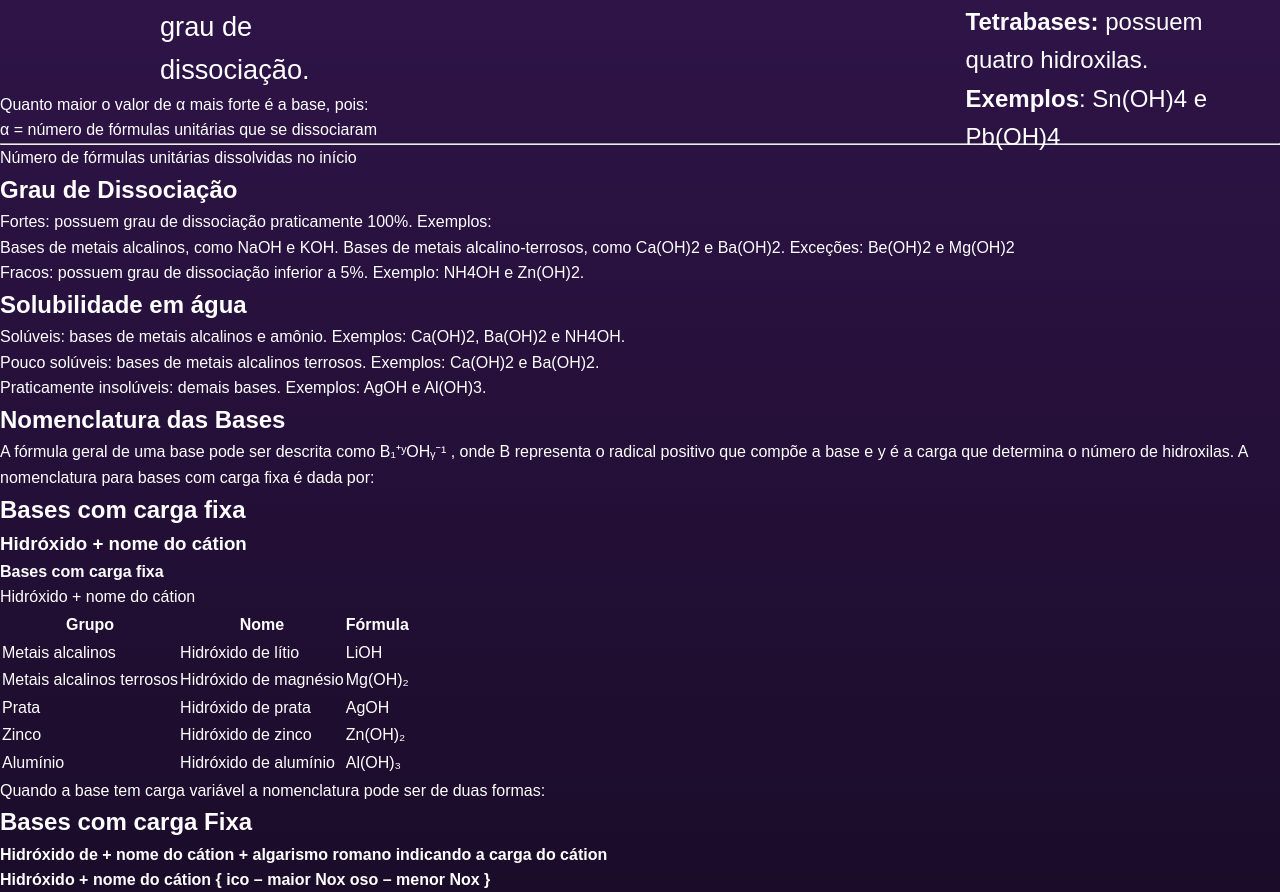
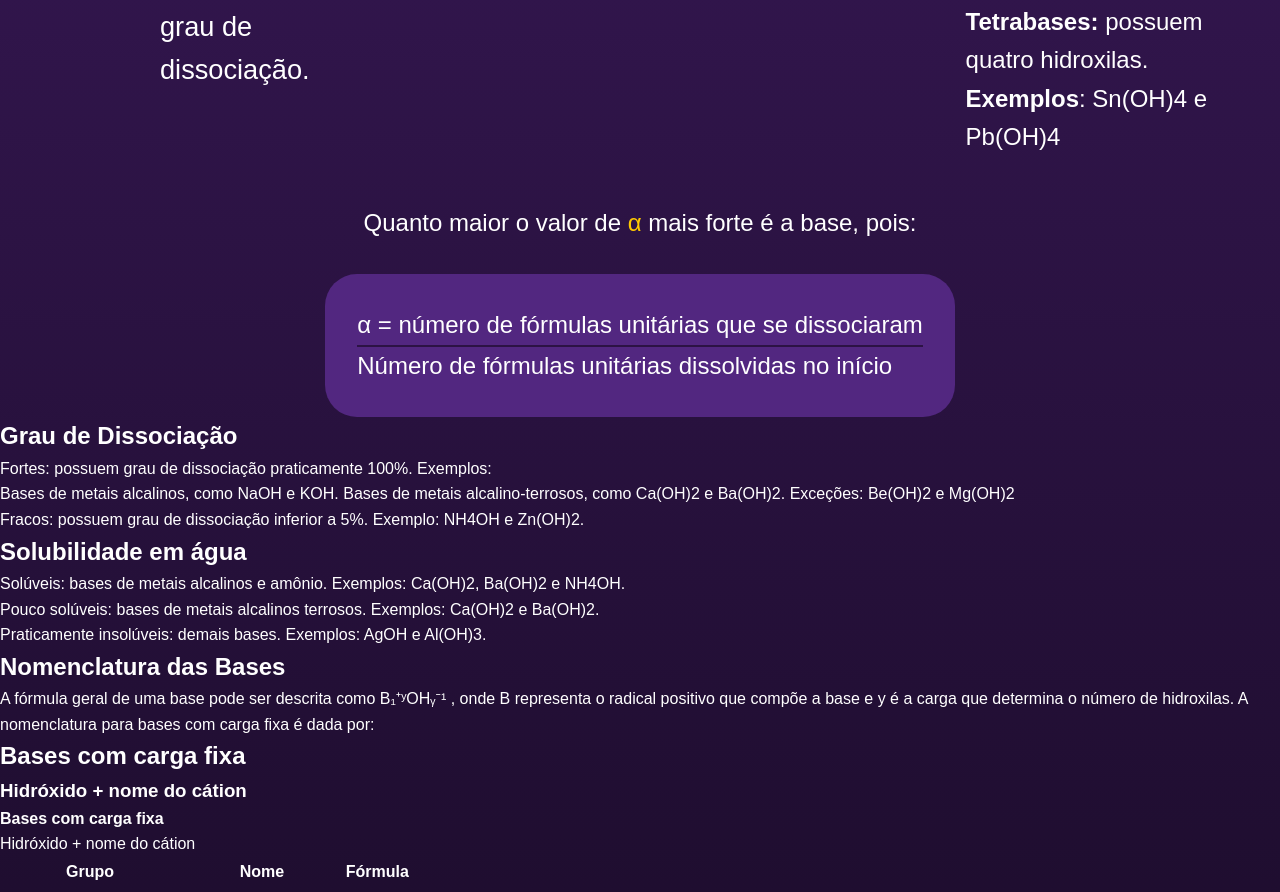
Before and after one commit to Geovannaoliveiracosta12a/EDUTEC2025, a plain HTML site: page bases_/index.html in a window 1280 px wide. Shown: the part 1333-2225 px from the top of the page. Drawn offline with Linux system fonts and the light colour scheme.

Commit message:
Finalização da terceira DIV da página de BASES

```diff
--- a/bases_/bases.css
+++ b/bases_/bases.css
@@ -160,6 +160,59 @@ ul li:hover ul.dropdown{
     }
 }
 
+.terceira_div{
+    display: flex;
+    flex-direction: column;
+    justify-content: center;
+    align-items: center;
+
+    .quanto_maior{
+        margin: 7rem 0 2rem 0;
+        font-size: 1.5rem;
+
+        span{
+            color: var(--yellow);
+        }
+    }
+
+    .formula{
+        padding: 2rem;
+        background: var(--highlight-purple);
+        border-radius: 2rem;
+        font-size: 1.5rem;
+
+        hr{
+            border: none;
+            height: .15rem;
+            background-color: var(--medium-purple);
+        }
+    }
+
+    .formula{
+        transition: all 0.5s ease-in-out; /* Transição aqui */
+        box-shadow: none; /* define sombra inicial */
+    }
+
+    .formula:hover{
+        padding: 2rem;
+        background: var(--light-purle);
+        border-radius: .5rem;
+        font-size: 1.5rem;
+        transition: .7s;
+        color: black;
+        transform: scale(1.05); /* aumenta o tamanho */
+        box-shadow: 0 0 1rem var(--dark-purple); /* sombra branca envolta */
+        transition: all 0.5s ease-in-out;
+
+        hr{
+            border: none;
+            height: .15rem;
+            background-color: var(--highlight-purple);
+
+        }
+    }
+}
+
 
 
 
--- a/bases_/index.html
+++ b/bases_/index.html
@@ -81,10 +81,15 @@
         </div>
 
         <div class="terceira_div">
-            <p>Quanto maior o valor de α mais forte é a base, pois: </p>
+            <p class="quanto_maior">Quanto maior o valor de <span>α</span> mais forte é a base, pois: </p>
+
+            <div class="formula">
             <p> α = número de fórmulas unitárias que se dissociaram</p>
+
             <hr>
+
             <p>Número de fórmulas unitárias dissolvidas no início</p>
+        </div>
         </div>
 
         <div class="quarta_div">
```
